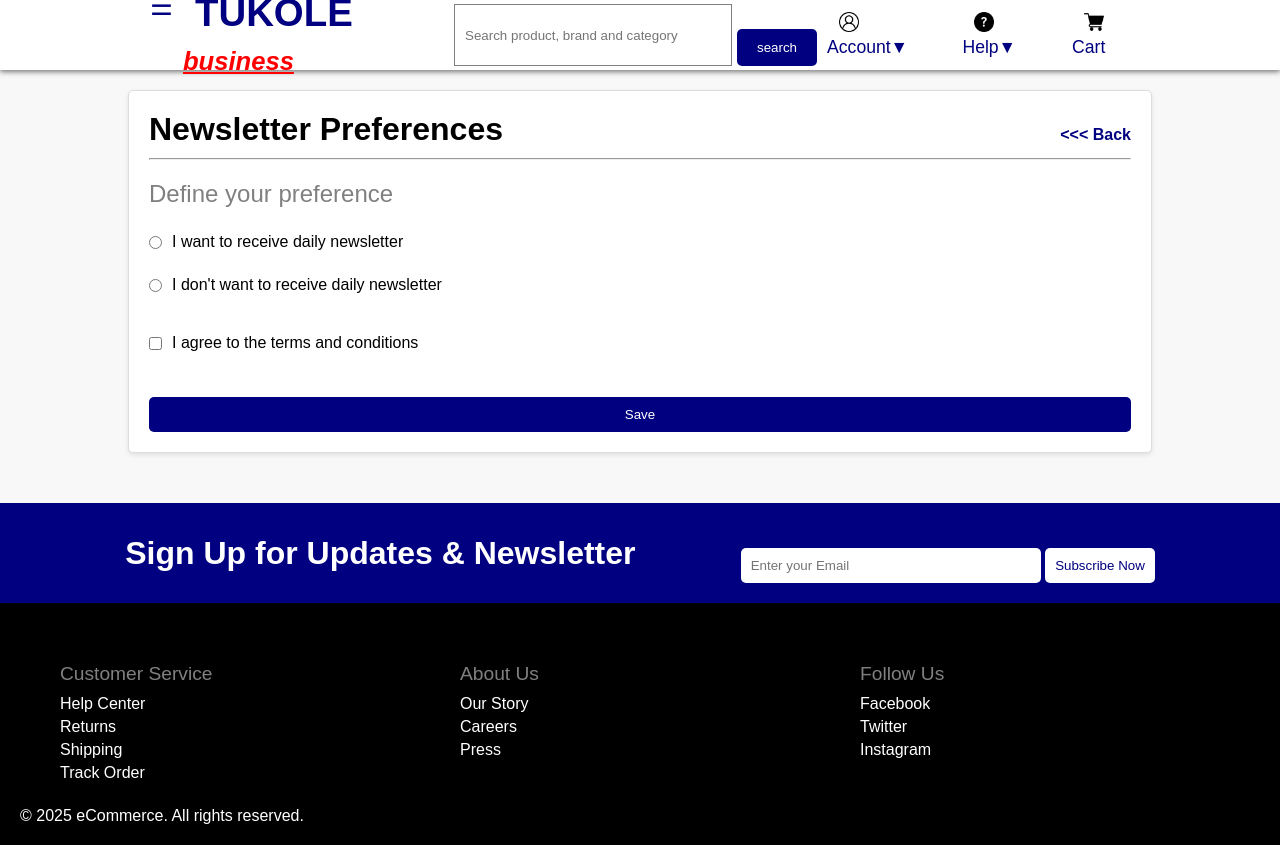
After one commit to shanon082/E-commerce, a PHP site: page /newsletter_pref.php in a window 1280 px wide. The commit adds this page. Run offline with PHP 8.4, Linux system fonts and the light colour scheme.

Commit message:
E-commerce project php

```diff
--- a/account.css
+++ b/account.css
@@ -3,7 +3,7 @@
     padding: 0;
     box-sizing: border-box;
 }
-
+/* ====================================================================account mainpage==================================================================== */
 .account {
     width: 100%;
     display: flex;
@@ -73,7 +73,7 @@
 .card-details a:hover {
     text-decoration: underline;
 }
-
+/* ===========================================================editting address============================================================= */
 .form-grid {
     display: grid;
     grid-template-columns: 1fr 1fr;
@@ -114,3 +114,27 @@ button[type="submit"]:hover {
     color: navy;
     border: 1px solid navy;
 }
+/* ==================================================================== newsletter ================================================================ */
+.radio-btn, .check {
+    display: flex;
+    align-items: center;
+    margin-top: 25px;
+}
+
+.check {
+    margin-top: 40px;
+}
+
+.radio-btn input, .check input {
+    margin-right: 10px;
+}
+
+h4{
+    margin-top: 20px;
+    font-weight: 200;
+    font-size: 1.5rem;
+    color: gray;
+}
+.head h1{
+    margin-bottom: 10px;
+}
--- a/header.css
+++ b/header.css
@@ -37,6 +37,7 @@ body {
     outline: none;
     border: none;
     width: 20vw;
+    height: 50px;
 }
 
 .navbar .search-section button{
--- a/myAccount.php
+++ b/myAccount.php
@@ -46,7 +46,7 @@
                     <h1>Newsletter Preferences</h1><hr>
                     <div class="pref">
                         <p>Manage your email communications to stay updated with the latest news and offers.</p>
-                        <a href="#">Edit newsletter preferences</a>
+                        <a href="newsletter_pref.php">Edit newsletter preferences</a>
                     </div>
                 </div>
             </div>
--- /dev/null
+++ b/newsletter_pref.php
@@ -0,0 +1,40 @@
+<?php session_start(); ?>
+<!DOCTYPE html>
+<html lang="en">
+<head>
+    <meta charset="UTF-8">
+    <meta name="viewport" content="width=device-width, initial-scale=1.0">
+    <title>Document</title>
+    <link rel="stylesheet" href="account.css">
+</head>
+<body>
+    <?php include 'header.php'; ?>
+    <div class="account">
+        <div class="account-card">
+            <div class="head">
+                <h1>Newsletter Preferences</h1>
+                <a href="myAccount.php"><<< Back</a>
+            </div><hr>
+            <form action="newsletter_pref_processing.php" method="post" class="form-grid">
+                <div class="">
+                    <h4>Define your preference</h4>
+                    <div class="radio-btn">
+                        <input type="radio" name="newsletter" id="yes" value="yes">
+                        <label for="yes">I want to receive daily newsletter</label>
+                    </div>
+                    <div class="radio-btn">
+                        <input type="radio" name="newsletter" id="no" value="no">
+                        <label for="no">I don't want to receive daily newsletter</label>
+                    </div>
+                    <div class="check">
+                        <input type="checkbox" name="terms" id="terms">
+                        <label for="terms">I agree to the terms and conditions</label>
+                    </div>
+                </div>
+                <button type="submit">Save</button>
+            </form>
+        </div>
+    </div>
+    <?php include 'footer.php'; ?>
+</body>
+</html>
```
